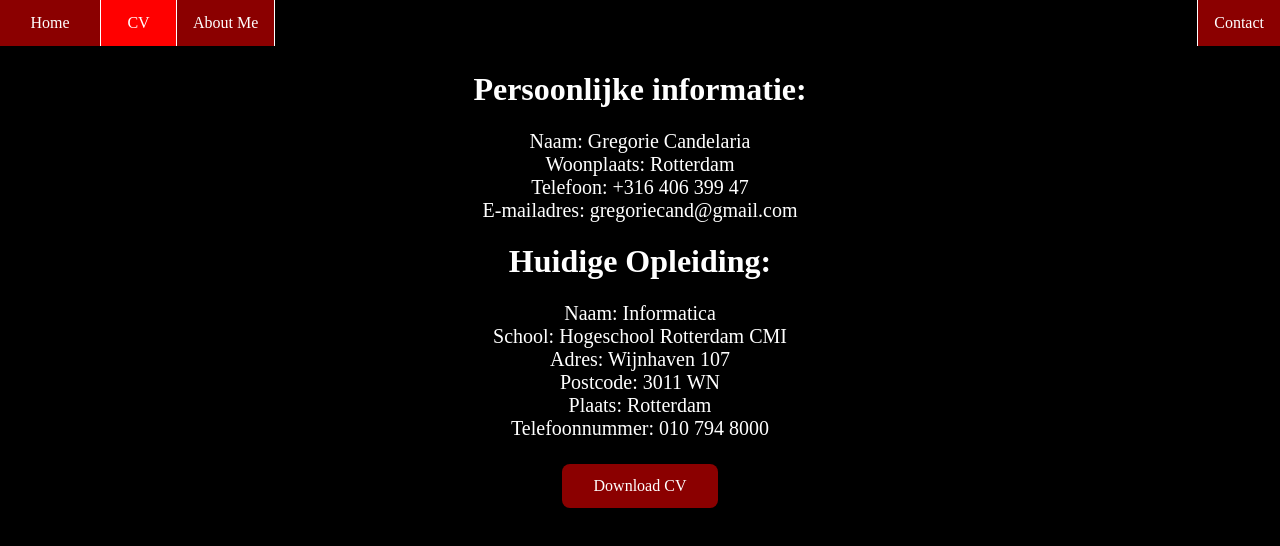
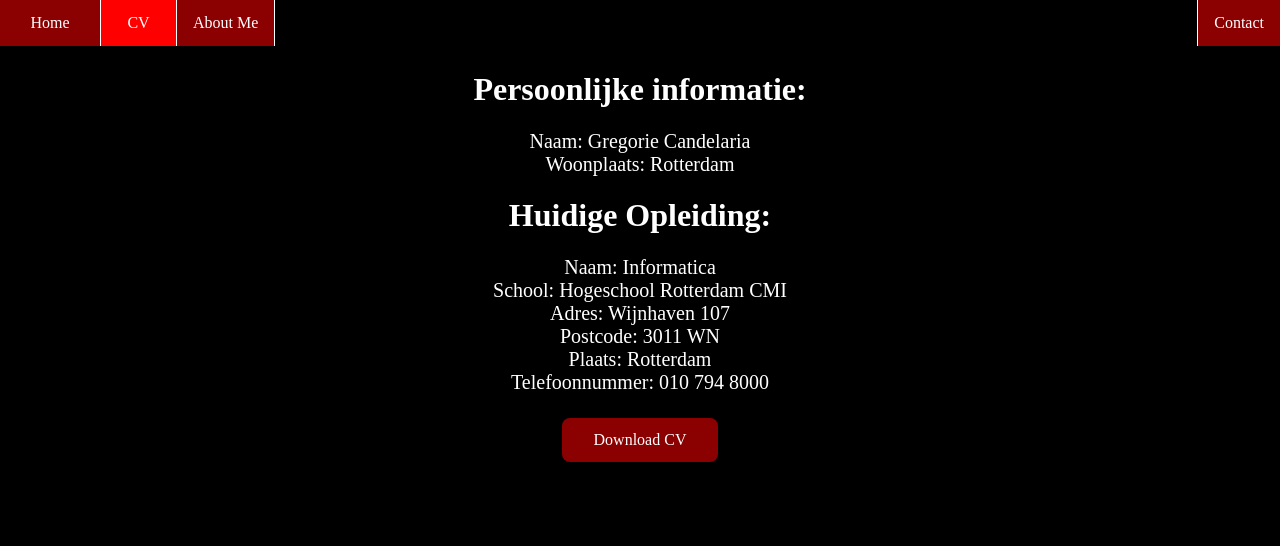
Before and after one commit to gregoriec/gregoriec.github.io, a plain HTML site: page CV.html in a window 1280 px wide. Drawn offline with Linux system fonts and the light colour scheme.

Commit message:
remove address

```diff
--- a/CV.html
+++ b/CV.html
@@ -74,8 +74,6 @@ cv {
 			<p style="font-size:20px;">
 				Naam: Gregorie Candelaria<br>
 				Woonplaats: Rotterdam<br>
-				Telefoon: +316 406 399 47<br>
-				E-mailadres: gregoriecand@gmail.com<br>
 			</p>
         </div>
         <div style="background-color:black; color:white">
```
